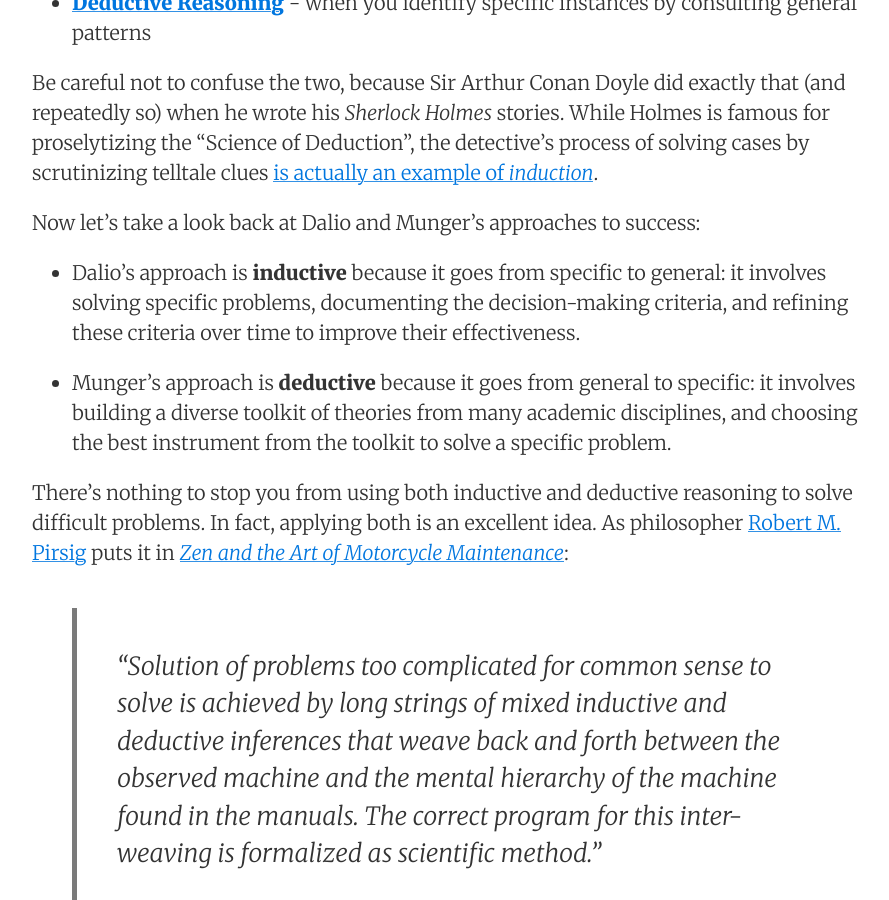
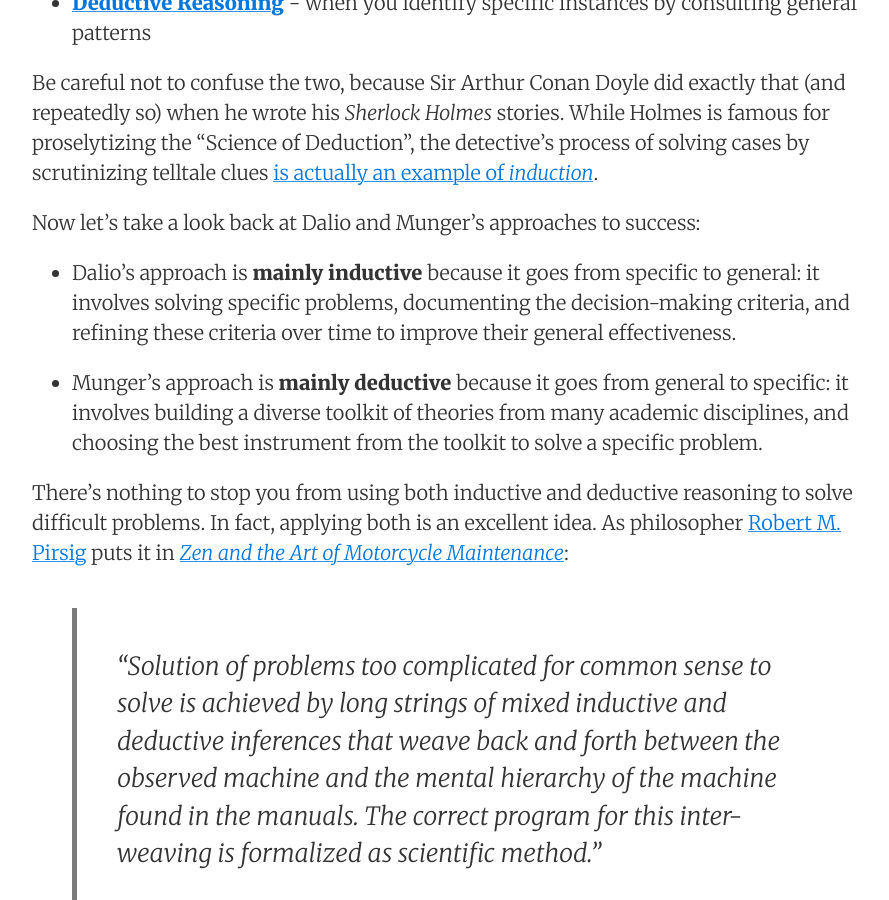
Before and after one commit to sewardlee337/sewardlee337.github.io, a Jekyll site: the page built from blog/_posts/2020-12-31-dalio-style-induction-and-munger-style-deduction.md, in a window 1280 px wide and 900 px high, scrolled down 4868 px. Shown: the whole window, without its empty margins (188-1077 px from the left). Built offline with Jekyll 4.4.1, drawn with Linux system fonts in a browser that asks for light colours; nearby versions of some CDN libraries.

Commit message:
Small edits

```diff
--- a/blog/_posts/2020-12-31-dalio-style-induction-and-munger-style-deduction.md
+++ b/blog/_posts/2020-12-31-dalio-style-induction-and-munger-style-deduction.md
@@ -66,9 +66,9 @@
 
 Now let’s take a look back at Dalio and Munger’s approaches to success:
 
-* Dalio’s approach is **inductive** because it goes from specific to general: it involves solving specific problems, documenting the decision-making criteria, and refining these criteria over time to improve their effectiveness.
+* Dalio’s approach is **mainly inductive** because it goes from specific to general: it involves solving specific problems, documenting the decision-making criteria, and refining these criteria over time to improve their general effectiveness.
 
-* Munger’s approach is **deductive** because it goes from general to specific: it involves building a diverse toolkit of theories from many academic disciplines, and choosing the best instrument from the toolkit to solve a specific problem.
+* Munger’s approach is **mainly deductive** because it goes from general to specific: it involves building a diverse toolkit of theories from many academic disciplines, and choosing the best instrument from the toolkit to solve a specific problem.
 
 There’s nothing to stop you from using both inductive and deductive reasoning to solve difficult problems. In fact, applying both is an excellent idea. As philosopher [Robert M. Pirsig](https://en.wikipedia.org/wiki/Robert_M._Pirsig) puts it  in [_Zen and the Art of Motorcycle Maintenance_](https://www.amazon.com/Zen-Art-Motorcycle-Maintenance-Inquiry-ebook/dp/B0026772N8/ref=tmm_kin_swatch_0?_encoding=UTF8&qid=1609462627&sr=8-2):
 
```
Also changed, not shown: blog/_posts/2020-12-16-a-model-of-professionalism-from-seven-samurai.md (+1 -1 lines).
